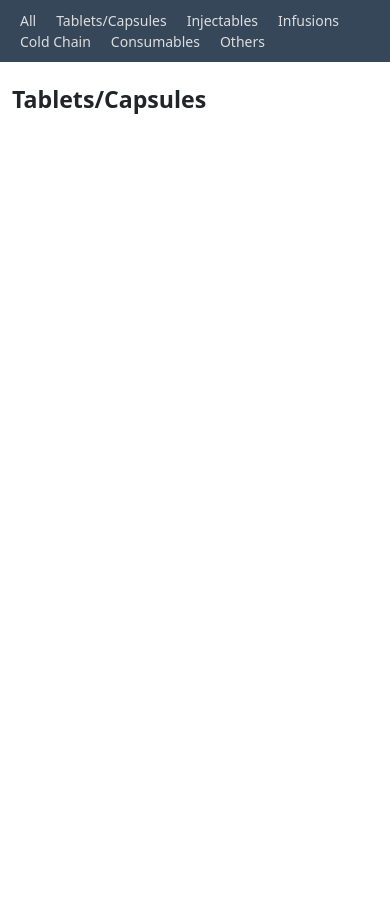
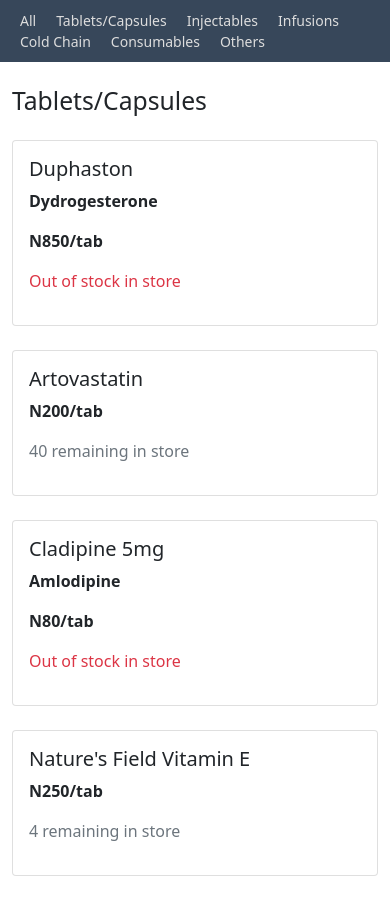
Before and after one commit to chistev/rsuthpharmacy, a Django app: page / in a window 390 px wide; the page is wider, and only the part inside the window is pictured. Shown: the part 110-1010 px from the top of that part. Before the commit the page ends 224 px from the top of that part, so only its background shows below. Run offline with Django 4.2, Linux system fonts and the light colour scheme; some libraries are stand-ins or nearby versions.

Commit message:
added 4 placeholder tablets

```diff
--- a/price_list/templates/price_list/index.html
+++ b/price_list/templates/price_list/index.html
@@ -119,8 +119,50 @@
   </div>
 
   <div class="container mt-4">
-    <h3><strong>Tablets/Capsules</strong></h3>
-  </div>
+    <h2 class="mb-4">Tablets/Capsules</h2>
+    <div class="row">
+      <!-- Product 1 -->
+      <div class="col-md-3 mb-4">
+        <div class="card">
+          <div class="card-body">
+            <h5 class="card-title">Duphaston</h5>
+            <p class="card-text"><strong>Dydrogesterone</strong></p>
+            <p class="card-text"><strong>N850/tab</strong></p>
+            <p class="text-danger">Out of stock in store</p>
+          </div>
+        </div>
+      </div>
+
+      <div class="col-md-3 mb-4">
+        <div class="card">
+          <div class="card-body">
+            <h5 class="card-title">Artovastatin</h5>
+            <p class="card-text"><strong>N200/tab</strong></p>
+            <p class="text-muted">40 remaining in store</p>
+          </div>
+        </div>
+      </div>
+
+      <div class="col-md-3 mb-4">
+        <div class="card">
+          <div class="card-body">
+            <h5 class="card-title">Cladipine 5mg</h5>
+            <p class="card-text"><strong>Amlodipine</strong></p>
+            <p class="card-text"><strong>N80/tab</strong></p>
+            <p class="text-danger">Out of stock in store</p>
+          </div>
+        </div>
+      </div>
+
+      <div class="col-md-3 mb-4">
+        <div class="card">
+          <div class="card-body">
+            <h5 class="card-title">Nature's Field Vitamin E</h5>
+            <p class="card-text"><strong>N250/tab</strong></p>
+            <p class="text-muted">4 remaining in store</p>
+          </div>
+        </div>
+      </div>
 
   <script src="https://cdn.jsdelivr.net/npm/@popperjs/core@2.10.2/dist/umd/popper.min.js"></script>
   <script src="https://cdn.jsdelivr.net/npm/bootstrap@5.1.3/dist/js/bootstrap.min.js"></script>
```
